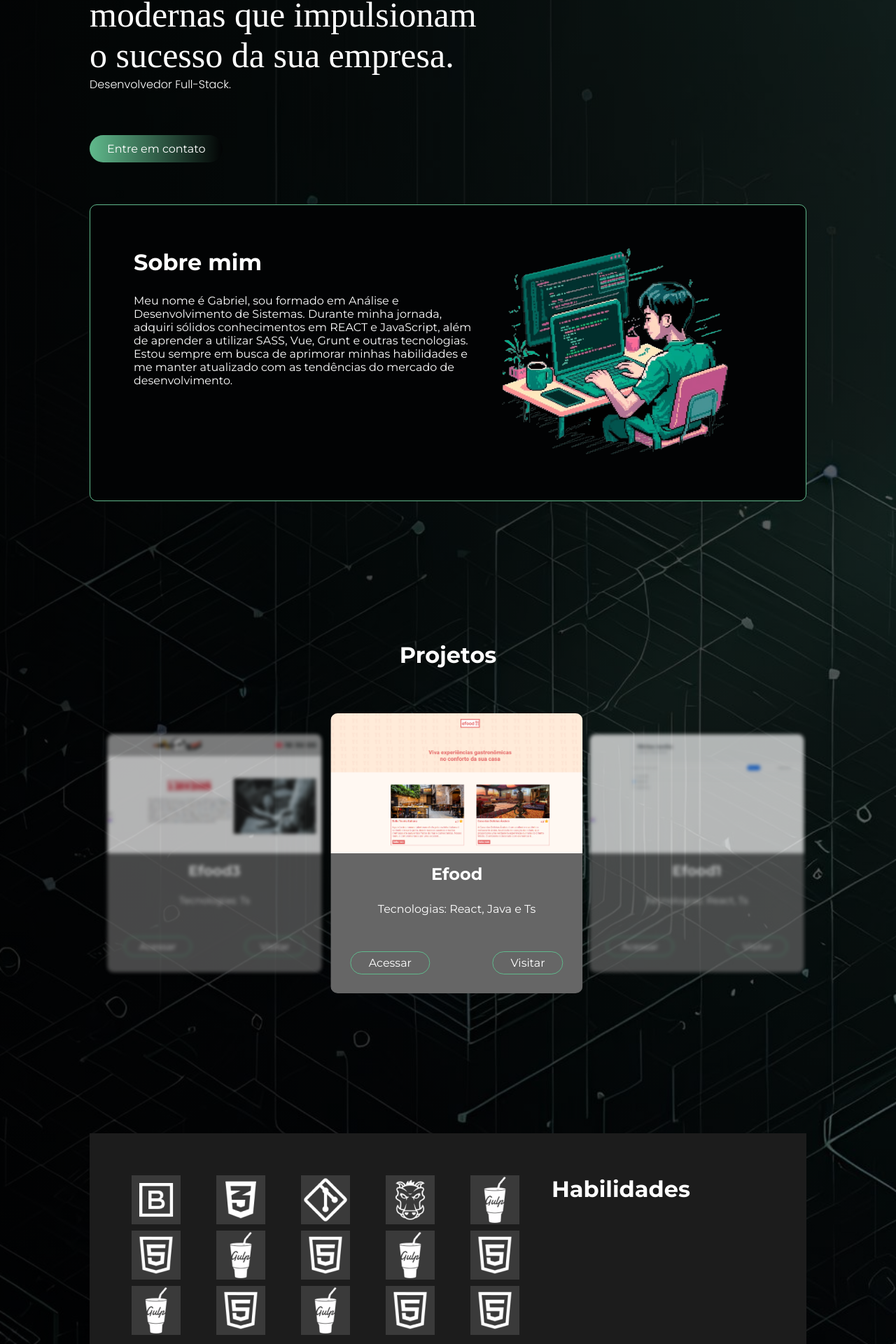
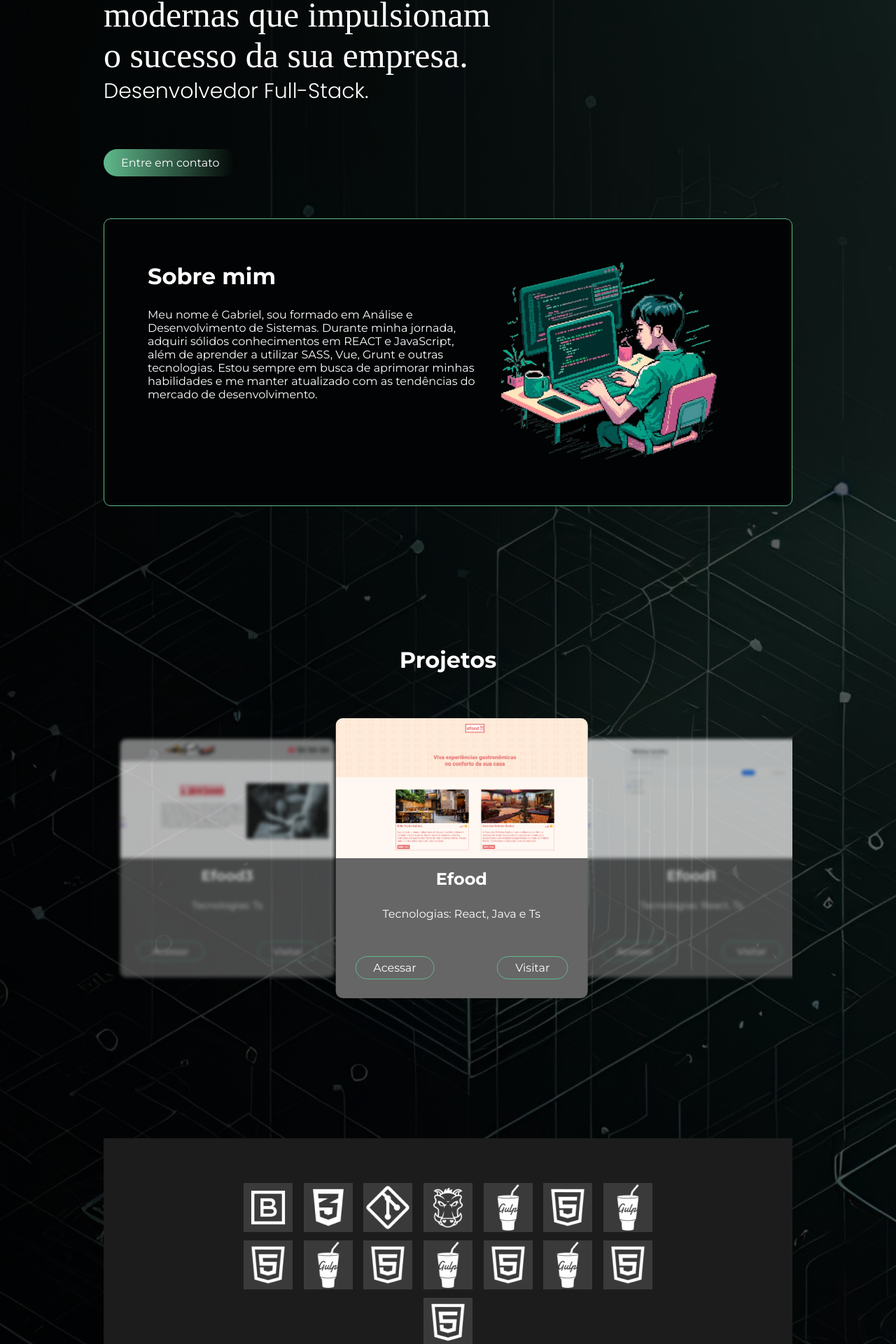
Before and after one commit to gabrielassenato/gassenato_dev, a React (Vite) app: page / in a window 1280 px wide. Shown: the part 213-2133 px from the top of the page at 70% size. Built offline with nearby package versions, Linux system fonts and the light colour scheme; a web font is replaced by a local one.

Commit message:
:sparkles: feat: Adicionando responsividade

```diff
--- a/src/containers/Hero/styles.ts
+++ b/src/containers/Hero/styles.ts
@@ -12,7 +12,18 @@ export const HeroContainer = styled.div`
 
   h4 {
     font-family: "Poppins", serif;
+    font-size: 30px;
     font-weight: 300;
+  }
+
+  @media (max-width: 768px) {
+    h1 {
+      font-size: 40px;
+    }
+
+    h4 {
+      font-size: 20px;
+    }
   }
 `
 
--- a/src/containers/Skills/styles.ts
+++ b/src/containers/Skills/styles.ts
@@ -4,25 +4,41 @@ import { colors } from "../../styles";
 export const SkillsContainer = styled.div`
   margin-bottom: 200px;
   background-color: ${colors.grey};
-  display: flex;
+  display: block;
   padding: 60px;
+
   h1 {
     text-align: center;
+    margin-bottom: 18px;
+  }
+
+  @media (max-width: 768px) {
+    display: block;
+    padding: 50px;
   }
 `
 
 export const SkillGrid = styled.div`
-  display: grid;
-  grid-template-columns: repeat(auto-fit, minmax(100px, 1fr));
-  gap: 5px;
+  display: flex;
+  flex-wrap: wrap;
   width: 100%;
   max-width: 600px;
+  margin: 0 auto;
+
+  @media (max-width: 768px) {
+
+  }
 `
 
 export const SkillCard = styled.div`
-
-
+  padding: 4px;
+  margin: 0 auto;
   img {
     background-color: ${colors.lightGrey};
   }
+
+  @media (max-width: 768px) {
+    margin: 0 auto;
+    padding: 0px;
+  }
 `
--- a/src/styles/index.ts
+++ b/src/styles/index.ts
@@ -12,7 +12,12 @@ export const colors = {
 
 export const Container = styled.div`
   max-width: 1024px;
+  padding: 0 20px;
   margin: 0 auto;
+
+  @media (max-width: 768px) {
+    max-width: 90%;
+  }
 `;
 
 export const GlobalStyle = createGlobalStyle`
@@ -32,6 +37,7 @@ export const GlobalStyle = createGlobalStyle`
       background-size: cover;
       background-position: center;
       background-repeat: no-repeat;
+
       }
 
       li {
```
